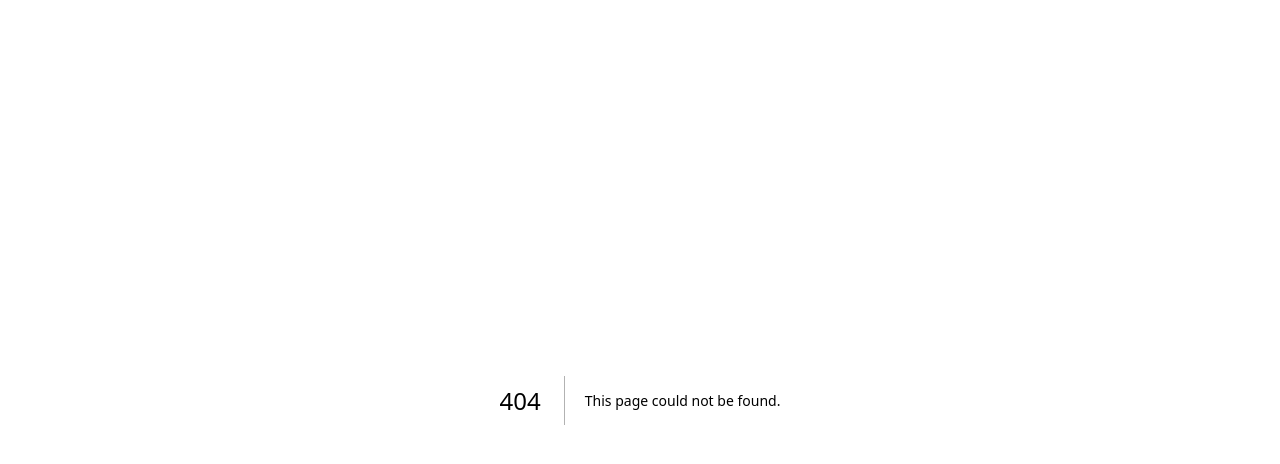
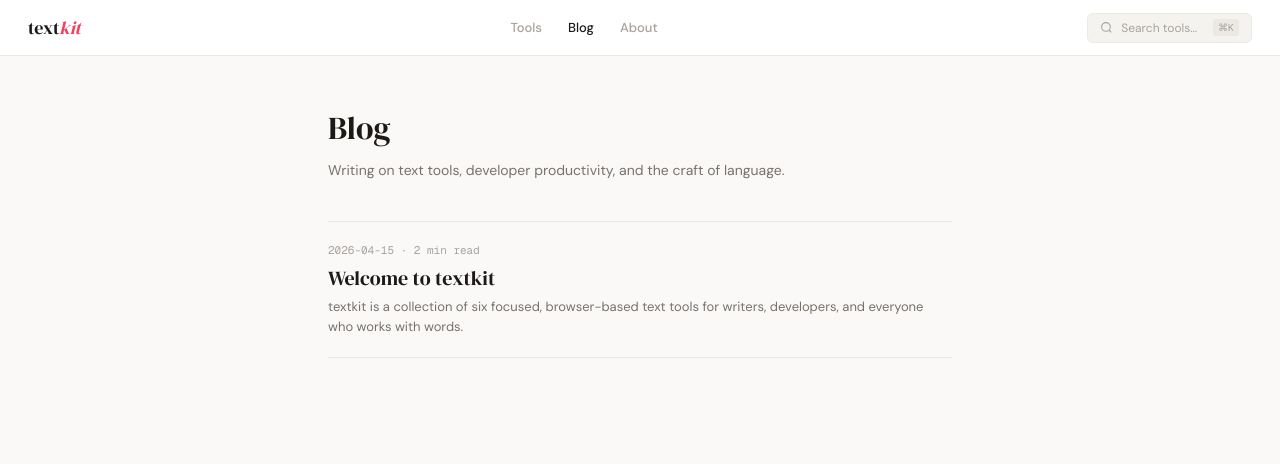
Before and after one commit to yarosheptab/textkit, a Next.js app: page /blog in a window 1280 px wide. Before the commit this address had no page. Shown: the top 464 px of the page. Built offline with nearby package versions, Linux system fonts and the light colour scheme.

Commit message:
feat: blog index and post pages

```diff
--- /dev/null
+++ b/app/blog/[slug]/page.tsx
@@ -0,0 +1,54 @@
+import { Navbar } from "@/components/navbar"
+import { getAllPosts, getPostBySlug } from "@/lib/blog"
+import { marked } from "marked"
+import { notFound } from "next/navigation"
+import type { Metadata } from "next"
+import Link from "next/link"
+
+type Props = { params: Promise<{ slug: string }> }
+
+export async function generateStaticParams() {
+  return getAllPosts().map((p) => ({ slug: p.slug }))
+}
+
+export async function generateMetadata({ params }: Props): Promise<Metadata> {
+  const { slug } = await params
+  const post = getPostBySlug(slug)
+  if (!post) return {}
+  return { title: post.title, description: post.description }
+}
+
+export default async function BlogPostPage({ params }: Props) {
+  const { slug } = await params
+  const post = getPostBySlug(slug)
+  if (!post) notFound()
+
+  const html = await marked(post.content)
+
+  return (
+    <div style={{ minHeight: "100vh" }}>
+      <Navbar />
+      <div style={{ maxWidth: "680px", margin: "0 auto", padding: "48px 28px" }}>
+        <div style={{
+          fontFamily: "var(--font-mono), monospace",
+          fontSize: "11px", color: "var(--subtle)", marginBottom: "24px",
+        }}>
+          <Link href="/blog" style={{ color: "var(--subtle)", textDecoration: "none" }}>blog</Link>
+          {" / "}{post.slug}
+        </div>
+        <div style={{
+          fontFamily: "var(--font-mono), monospace",
+          fontSize: "11px", color: "var(--subtle)", marginBottom: "12px",
+        }}>
+          {post.datePublished}{post.readTime ? ` · ${post.readTime}` : ""}
+        </div>
+        <h1 style={{
+          fontFamily: "var(--font-serif), Georgia, serif",
+          fontSize: "36px", fontWeight: 400, color: "var(--fg)",
+          lineHeight: 1.15, marginBottom: "32px",
+        }}>{post.title}</h1>
+        <div className="prose" dangerouslySetInnerHTML={{ __html: html }} />
+      </div>
+    </div>
+  )
+}
--- /dev/null
+++ b/app/blog/page.tsx
@@ -0,0 +1,69 @@
+import { Navbar } from "@/components/navbar"
+import { getAllPosts } from "@/lib/blog"
+import Link from "next/link"
+import type { Metadata } from "next"
+
+export const metadata: Metadata = {
+  title: "Blog",
+  description: "Writing on text tools, developer productivity, and the craft of language.",
+}
+
+export default function BlogPage() {
+  const posts = getAllPosts()
+
+  return (
+    <div style={{ minHeight: "100vh" }}>
+      <Navbar />
+      <div style={{ maxWidth: "680px", margin: "0 auto", padding: "48px 28px" }}>
+        <h1 style={{
+          fontFamily: "var(--font-serif), Georgia, serif",
+          fontSize: "32px", fontWeight: 400, color: "var(--fg)", marginBottom: "8px",
+        }}>Blog</h1>
+        <p style={{
+          fontFamily: "var(--font-sans), system-ui, sans-serif",
+          fontSize: "14px", color: "var(--muted-fg)", marginBottom: "40px",
+        }}>
+          Writing on text tools, developer productivity, and the craft of language.
+        </p>
+
+        {posts.length === 0 ? (
+          <p style={{ color: "var(--subtle)" }}>No posts yet.</p>
+        ) : (
+          <div>
+            {posts.map((post, i) => (
+              <Link
+                key={post.slug}
+                href={`/blog/${post.slug}`}
+                style={{ textDecoration: "none", display: "block" }}
+              >
+                <div style={{
+                  padding: "20px 0",
+                  borderTop: i === 0 ? "1px solid var(--border)" : undefined,
+                  borderBottom: "1px solid var(--border)",
+                }}>
+                  <div style={{
+                    fontFamily: "var(--font-mono), monospace",
+                    fontSize: "11px", color: "var(--subtle)", marginBottom: "6px",
+                  }}>
+                    {post.datePublished}{post.readTime ? ` · ${post.readTime}` : ""}
+                  </div>
+                  <div style={{
+                    fontFamily: "var(--font-serif), Georgia, serif",
+                    fontSize: "20px", fontWeight: 400, color: "var(--fg)",
+                    marginBottom: "6px", lineHeight: 1.3,
+                  }}>{post.title}</div>
+                  {post.description && (
+                    <div style={{
+                      fontFamily: "var(--font-sans), system-ui, sans-serif",
+                      fontSize: "13px", color: "var(--muted-fg)", lineHeight: 1.55,
+                    }}>{post.description}</div>
+                  )}
+                </div>
+              </Link>
+            ))}
+          </div>
+        )}
+      </div>
+    </div>
+  )
+}
```
